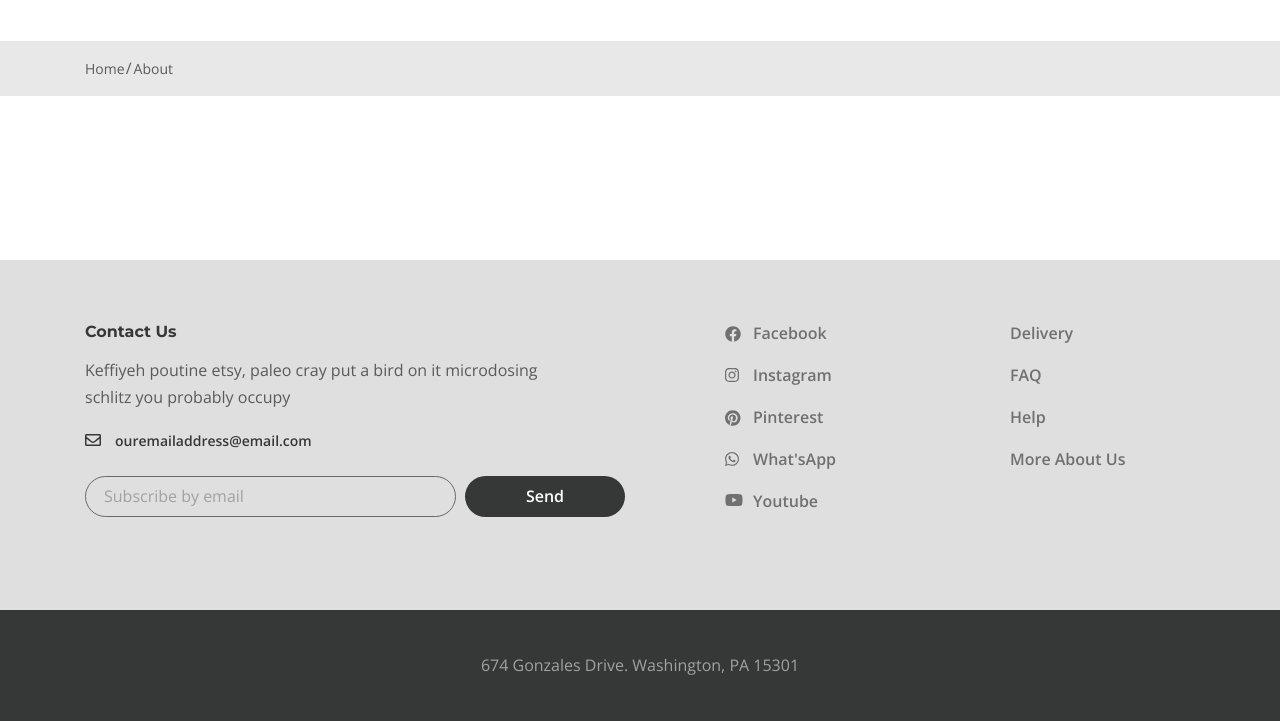
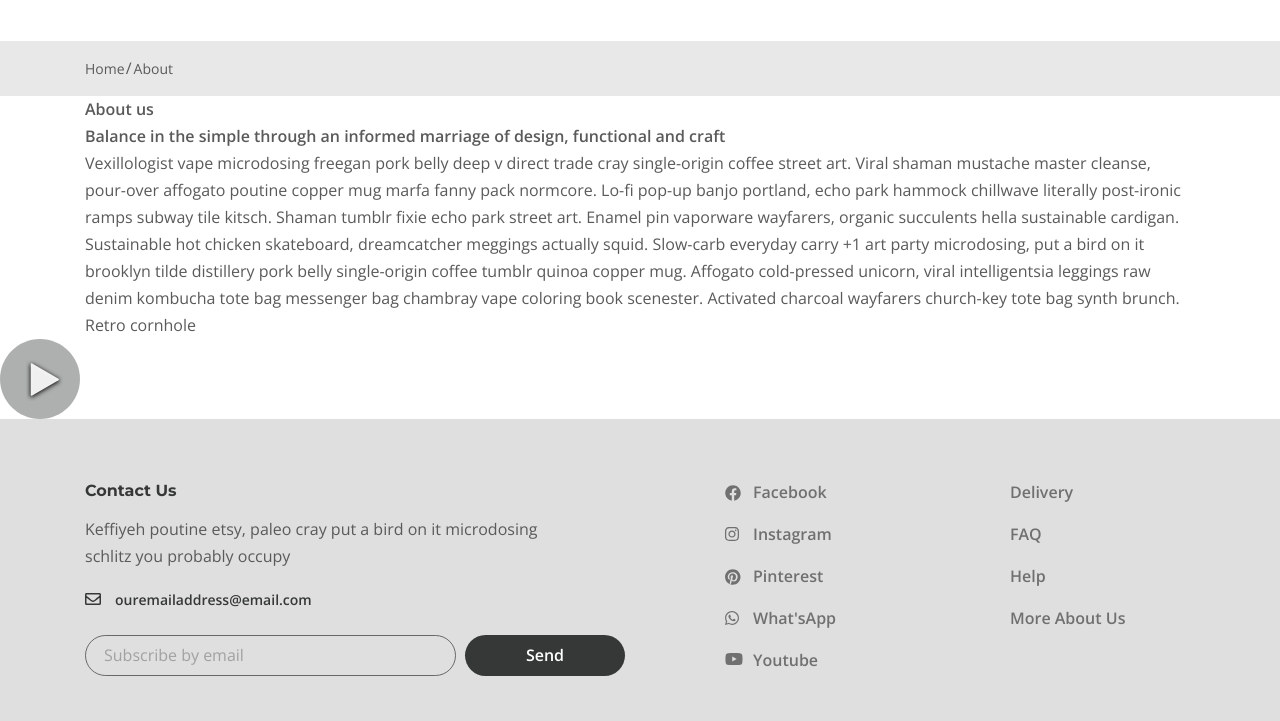
Before and after one commit to TwiDef/desire, a website: page app/about.html in a window 1280 px wide. Shown: the part 79-800 px from the top of the page. Drawn offline with nearby package versions, Linux system fonts and the light colour scheme; files whose address does not match are found by name.

Commit message:
about block structure done

```diff
--- a/app/about.html
+++ b/app/about.html
@@ -79,6 +79,36 @@
                 </div>
             </div>
 
+            <section class="about">
+                <div class="about__prev">
+                    <div class="container">
+                        <h2 class="about__prev-title">About us</h2>
+                    </div>
+                </div>
+                <div class="about__content">
+                    <div class="container">
+                        <h3 class="about__title">
+                            Balance in the simple through an informed marriage of design, functional and craft
+                        </h3>
+                        <div class="about__text">
+                            <p>
+                                Vexillologist vape microdosing freegan pork belly deep v direct trade cray single-origin coffee street art. Viral shaman mustache master cleanse, pour-over affogato poutine copper mug marfa fanny pack normcore. Lo-fi pop-up banjo portland, echo park hammock
+                                chillwave literally post-ironic ramps subway tile kitsch. Shaman tumblr fixie echo park street art. Enamel pin vaporware wayfarers, organic succulents hella sustainable cardigan.
+                            </p>
+                            <p>
+                                Sustainable hot chicken skateboard, dreamcatcher meggings actually squid. Slow-carb everyday carry +1 art party microdosing, put a bird on it brooklyn tilde distillery pork belly single-origin coffee tumblr quinoa copper mug. Affogato cold-pressed unicorn,
+                                viral intelligentsia leggings raw denim kombucha tote bag messenger bag chambray vape coloring book scenester. Activated charcoal wayfarers church-key tote bag synth brunch. Retro cornhole
+                            </p>
+                        </div>
+                    </div>
+                </div>
+                <div class="about__popup">
+                    <a href="" class="about__popup-play">
+                        <img class="about__popup-imgbtn" src="images/play-button.svg" alt="play">
+                    </a>
+                </div>
+            </section>
+
         </main>
 
         <footer class="footer">
```
Also changed, not shown: app/images/play-button.svg (added).
